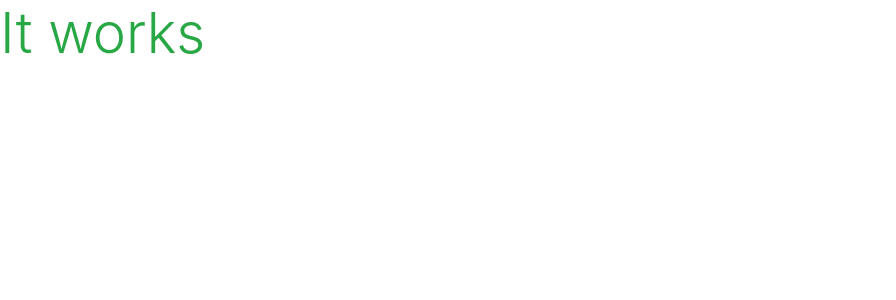
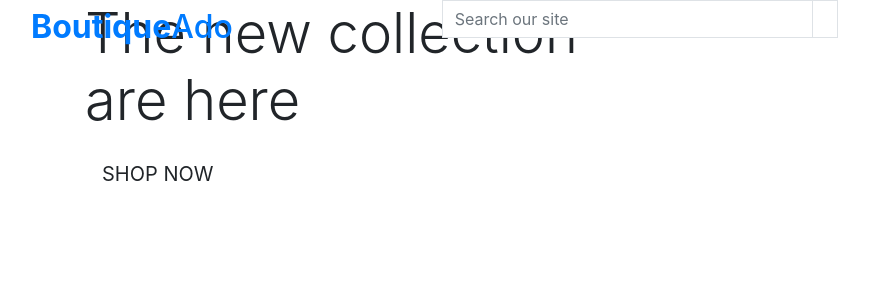
Before and after one commit to StaffanHynge/Boutique-Ado, a Django app: page / in a window 1280 px wide. Shown: the top 300 px of the page, without its empty margins (0-896 px from the left). Run offline with Django 3.2, Linux system fonts and the light colour scheme.

Commit message:
add col and rows to base

```diff
--- a/home/templates/home/index.html
+++ b/home/templates/home/index.html
@@ -1,6 +1,27 @@
 {% extends "base.html" %}
 {% load static %}
 
+{% block page_header %}
+<div class="container header-container">
+    <div class="row">
+        <div class="col"></div>
+    </div>
+</div>
+{% endblock %}
+
 {% block content %}
-<h1 class="display-4 text-success">It works</h1>
+<div class="container h-100">
+    <div class="row h-100">
+        <div class="col-7 col-md-6 my-auto">
+            <h1 class="display-4 logo-font text-black">
+                The new collection are here
+            </h1>
+            <div>
+                <h4>
+                    <a href="" class="shop-now-button btn btn-lg rounded-0 text-uppercase py-3">Shop Now</a>
+                </h4>
+            </div>
+        </div>
+    </div>
+</div>
 {% endblock %}
--- a/templates/base.html
+++ b/templates/base.html
@@ -40,7 +40,36 @@
 </head>
 
 <body>
-    <header class="container-fluid fixed-top"></header>
+    <header class="container-fluid fixed-top">
+        <div class="row">
+            <div class="col-12 col-lg-4 my-auto py-1 py-lg-0 text-center text-lg-left">
+                <a href="{% url 'home' %}" class="nav-link main-logo-link">
+                    <h2 class="logo-font text-black my-0"><strong>Boutique</strong>Ado</h2>
+                </a>
+            </div>
+            <div class="col-12 col-lg-4 py-1 py-lg-0">
+                <form method="GET" action="">
+                    <div class="input-group w-100">
+                        <input class="form-control border border-black rounded-0" type="text" name="q"
+                            placeholder="Search our site">
+                        <div class="input-group-append">
+                            <button class="form-control btn btn-black border border-black rounded-0" type="submit">
+                                <span class="icon">
+                                    <i class="fas fa-search"></i>
+                                </span>
+                            </button>
+                        </div>
+                    </div>
+                </form>
+            </div>
+            <div class="col-12 col-lg-4 py-1 py-lg-0">
+                <ul class="list-inline list-unstyled text-center text-lg-right my-0">
+                    <li class="list-inline-item dropdown"></li>
+                    <li class="list-inline-item"></li>
+                </ul>
+            </div>
+        </div>
+    </header>
 
     {% if messages %}
     <div class="message-container"></div>
```
